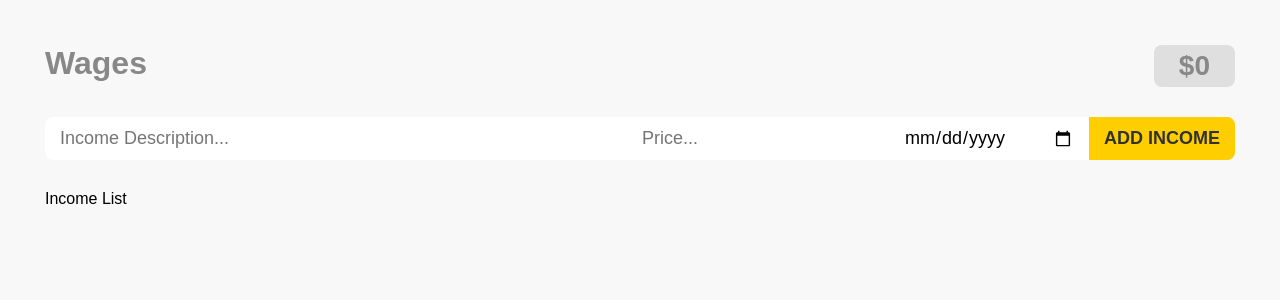
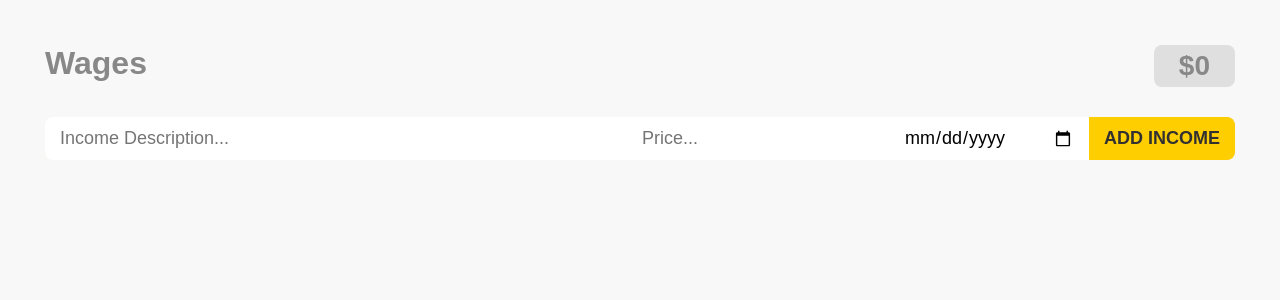
Before and after one commit to chrisclarkedev/react_wages, a React (Create React App) app: page / in a window 1280 px wide. Shown: the top 300 px of the page. Built offline with nearby package versions, Linux system fonts and the light colour scheme.

Commit message:
income, set income, set by date function

```diff
--- a/src/components/IncItems.js
+++ b/src/components/IncItems.js
@@ -12,7 +12,7 @@ function IncItems({ income, index, removeIncome }) {
 
   return (
     <div className="income-item">
-      <button classNAme="remove-item" onClick={() => removeHandle(index)}>
+      <button className="remove-item" onClick={() => removeHandle(index)}>
         X
       </button>
       <div className="desc">{income.desc}</div>
--- a/src/components/IncList.js
+++ b/src/components/IncList.js
@@ -1,7 +1,28 @@
 import React from 'react';
+import IncItems from './IncItems';
 
 function IncomeList({ income, setIncome }) {
-  return <div className="income-list">Income List</div>;
+  const removeIncome = (i) => {
+    let temp = income.filter((v, index) => index != i);
+    setIncome(temp);
+  };
+
+  const sortByDate = (a, b) => {
+    return a.date - b.date;
+  };
+
+  return (
+    <div className="income-list">
+      {income.sort(sortByDate).map((value, index) => (
+        <IncItems
+          key={index}
+          income={value}
+          index={index}
+          removeIncome={removeIncome}
+        />
+      ))}
+    </div>
+  );
 }
 
 export default IncomeList;
```
